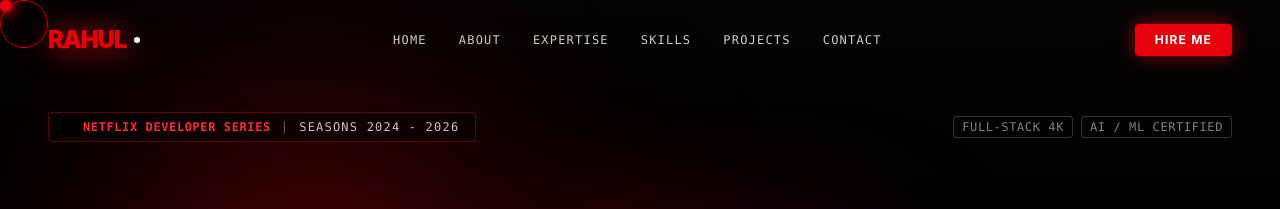
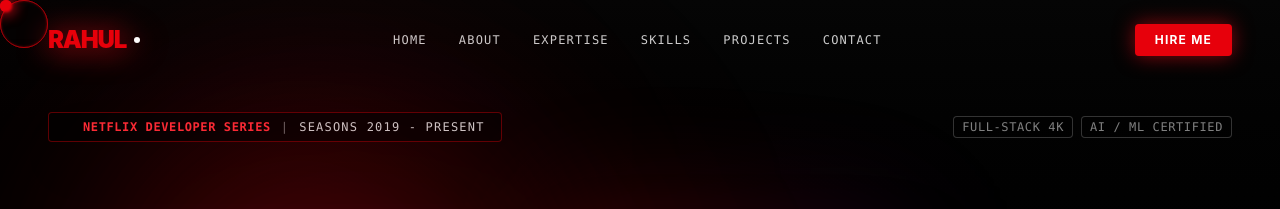
Before and after one commit to workwithrahul63/rahul_portfolio, a React (Vite) app: page / in a window 1280 px wide. Shown: the top 209 px of the page. Built offline with nearby package versions, Linux system fonts and the light colour scheme.

Commit message:
Add files via upload

```diff
--- a/src/components/About.jsx
+++ b/src/components/About.jsx
@@ -156,6 +156,10 @@ const About = () => {
                   <span className="text-red-500 font-bold">&#8250;</span>
                   <span>Achieved outstanding results by staying current with <strong className="text-white">industry design trends</strong>.</span>
                 </li>
+                <li className="flex items-start gap-2.5">
+                  <span className="text-red-500 font-bold">&#8250;</span>
+                  <span>Led <strong className="text-white">cross-functional teams of 5-6 members</strong>, consistently exceeding performance targets while fostering a positive team environment.</span>
+                </li>
               </ul>
             </div>
 
--- a/src/components/Hero.jsx
+++ b/src/components/Hero.jsx
@@ -179,7 +179,7 @@ const Hero = () => {
             <span className="w-2 h-2 rounded-full bg-red-600 animate-ping"></span>
             <span className="text-red-500 font-bold tracking-wider">NETFLIX DEVELOPER SERIES</span>
             <span className="text-white/40">|</span>
-            <span className="text-white/80">SEASONS 2024 - 2026</span>
+            <span className="text-white/80">SEASONS 2019 - PRESENT</span>
           </div>
           <div className="hidden md:flex items-center gap-2 text-xs font-mono text-white/50 tracking-wider">
             <span className="px-2 py-0.5 border border-white/20 rounded bg-black/40">FULL-STACK 4K</span>
@@ -268,7 +268,7 @@ const Hero = () => {
                 <img
                   src={pictureImg}
                   alt="Rahul Macwan Portrait"
-                  className="w-full h-[330px] md:h-[390px] object-cover rounded-xl filter contrast-125 brightness-105 group-hover:scale-[1.02] transition-transform duration-500"
+                  className="w-full h-[330px] md:h-[390px] object-cover object-top rounded-xl filter contrast-125 brightness-105 group-hover:scale-[1.02] transition-transform duration-500"
                 />
               </div>
             </div>
```
Also changed, not shown: src/components/CustomCursor.jsx (line endings or trailing spaces), src/components/Footer.jsx (line endings or trailing spaces), src/components/Projects.jsx (line endings or trailing spaces).
